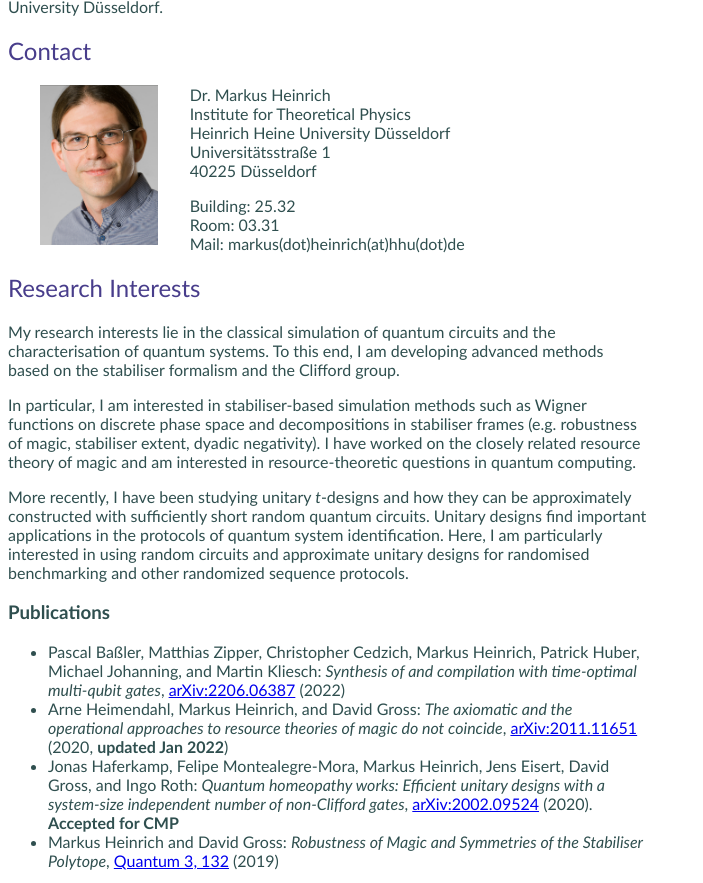
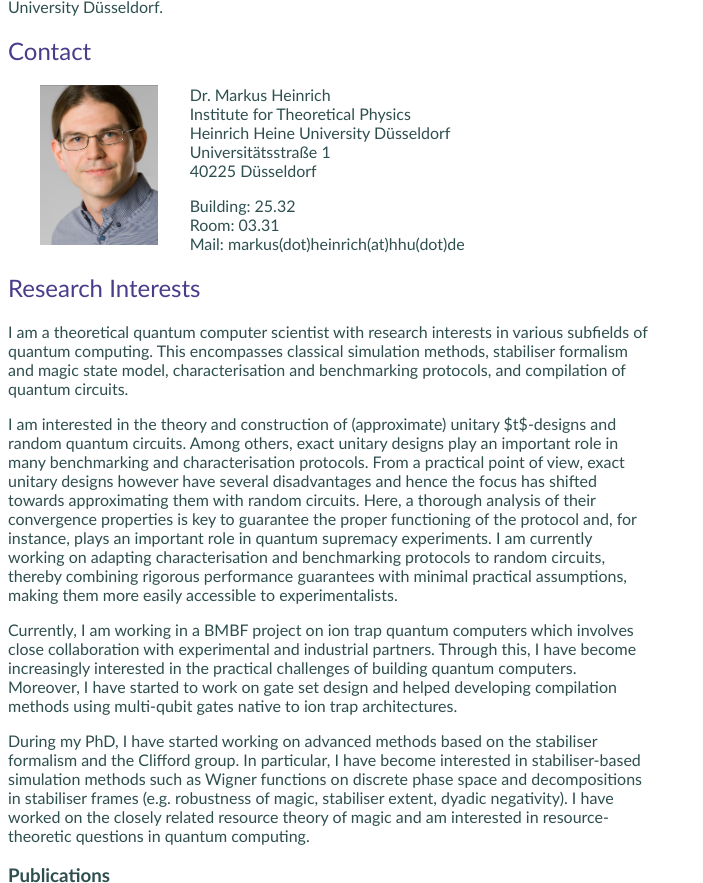
Before and after one commit to mjunk1/mjunk1.github.io, a plain HTML site: page index.html in a window 1280 px wide. Shown: the part 90-973 px from the top of the page, without its empty margins (0-703 px from the left). Drawn offline with Linux system fonts and the light colour scheme.

Commit message:
Portfolio update

```diff
--- a/index.html
+++ b/index.html
@@ -29,17 +29,25 @@
 			<section>
 				<h2>Research Interests</h2>
 				<p>
-					My research interests lie in the classical simulation of quantum circuits and the characterisation of quantum systems.
-					To this end, I am developing advanced methods based on the stabiliser formalism and the Clifford group.
+					I am a theoretical quantum computer scientist with research interests in various subfields of quantum computing.
+					This encompasses classical simulation methods, stabiliser formalism and magic state model, characterisation and benchmarking protocols, and compilation of quantum circuits.
 				</p>
 				<p>
-					In particular, I am interested in stabiliser-based simulation methods such as Wigner functions on discrete phase space and decompositions in stabiliser frames (e.g. robustness of magic, stabiliser extent, dyadic negativity).
-					I have worked on the closely related resource theory of magic and am interested in resource-theoretic questions in quantum computing.
+					I am interested in the theory and construction of (approximate) unitary $t$-designs and random quantum circuits.
+					Among others, exact unitary designs play an important role in many benchmarking and characterisation protocols.
+					From a practical point of view, exact unitary designs however have several disadvantages and hence the focus has shifted towards approximating them with random circuits.
+					Here, a thorough analysis of their convergence properties is key to guarantee the proper functioning of the protocol and, for instance, plays an important role in quantum supremacy experiments.
+					I am currently working on adapting characterisation and benchmarking protocols to random circuits, thereby combining rigorous performance guarantees with minimal practical assumptions, making them more easily accessible to experimentalists.
 				</p>
 				<p>
-					More recently, I have been studying unitary <i>t</i>-designs and how they can be approximately constructed with sufficiently short random quantum circuits.
-					Unitary designs find important applications in the protocols of quantum system identification.
-					Here, I am particularly interested in using random circuits and approximate unitary designs for randomised benchmarking and other randomized sequence protocols.
+					Currently, I am working in a BMBF project on ion trap quantum computers which involves close collaboration with experimental and industrial partners.
+					Through this, I have become increasingly interested in the practical challenges of building quantum computers.
+					Moreover, I have started to work on gate set design and helped developing compilation methods using multi-qubit gates native to ion trap architectures.
+				</p>
+				<p>
+					During my PhD, I have started working on advanced methods based on the stabiliser formalism and the Clifford group.
+					In particular, I have become interested in stabiliser-based simulation methods such as Wigner functions on discrete phase space and decompositions in stabiliser frames (e.g. robustness of magic, stabiliser extent, dyadic negativity).
+					I have worked on the closely related resource theory of magic and am interested in resource-theoretic questions in quantum computing.
 				</p>
 
 				<h3>Publications</h3>
```
